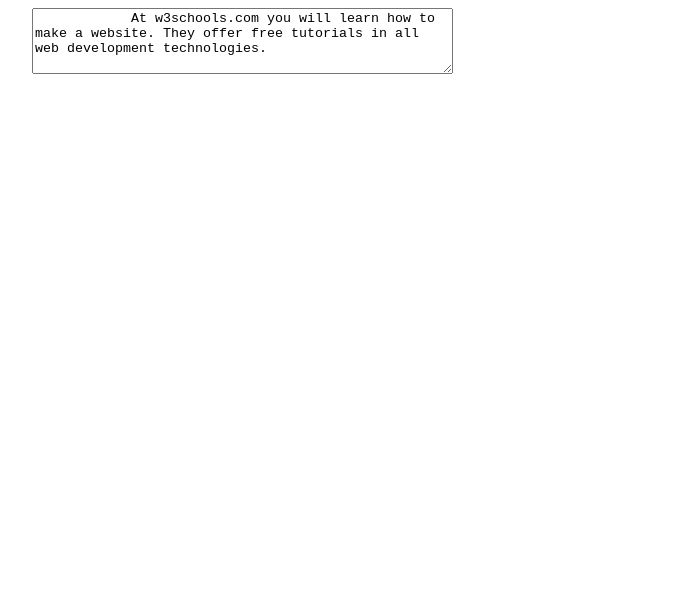
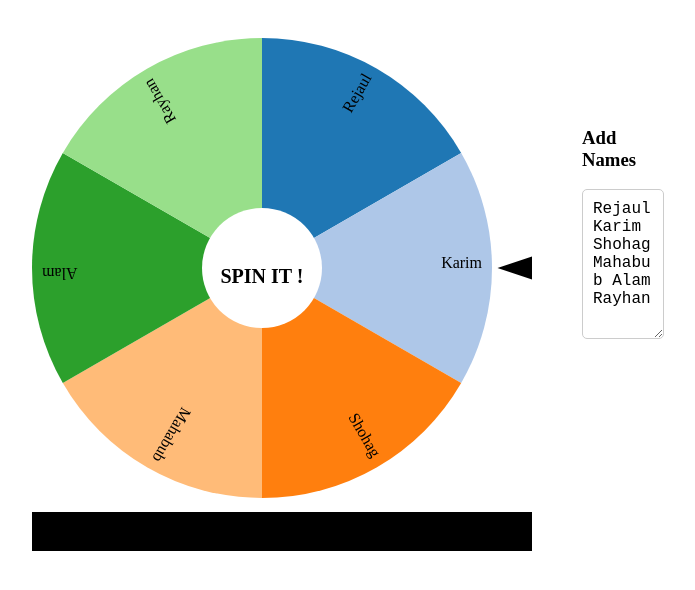
Before and after one commit to Rejaul-arim-shohag/WPXPO_assignment_1, a plain HTML site: page index.html in a window 1280 px wide. Shown: the whole page, without its empty margins (292-987 px from the left). Drawn offline with nearby package versions, Linux system fonts and the light colour scheme.

Commit message:
assignmet one complete

```diff
--- a/index.html
+++ b/index.html
@@ -10,12 +10,11 @@
     <div class="main_section">
       <div class="chat_section">
         <div id="chart"></div>
-        <div id="question"><h1></h1></div>
+        <div id="winner" class="winner"><h3></h3></div>
       </div>
       <div class="plyer_input_section">
-        <textarea id="playersTextarea" name="w3review" rows="4" cols="50">
-            At w3schools.com you will learn how to make a website. They offer free tutorials in all web development technologies.
-              </textarea>
+        <h3>Add Names</h3>
+        <textarea id="playersTextarea" name="w3review" rows="4" name="sitelink" cols="50">Rejaul Karim Shohag Mahabub Alam Rayhan </textarea>
       </div>
     </div>
     <script src="https://d3js.org/d3.v3.min.js" charset="utf-8"></script>
--- a/script.js
+++ b/script.js
@@ -1,23 +1,41 @@
+
+function processInputText(inputText) {
+  d3.select("#chart svg").remove();
+  spinnerFunction(stringToArrayConverter(inputText));
+}
 const playersTextarea = document.getElementById("playersTextarea");
+const spinButton = document.getElementById("spin_button");
+
 
 playersTextarea.addEventListener("input", () => {
   const inputText = playersTextarea.value;
-  helloFunction(stringToArrayConverter(inputText));
+  // Call the processing function with the input text
+  processInputText(inputText);
 });
 
-// helloFunction(stringToArrayConverter(playersTextarea.innerHTML));
+document.addEventListener("DOMContentLoaded", () => {
+  const defaultInputText = playersTextarea.value; // Get the default value of playersTextarea
+  processInputText(defaultInputText); // Call the processing function with the default value
+});
+
+playersTextarea.addEventListener("input", () => {
+  const inputText = playersTextarea.value;
+  d3.select("#chart svg").remove();
+  spinnerFunction(stringToArrayConverter(inputText));
+});
+
 const stringToArrayConverter = (text) => {
   const playerArray = text.split(/\s+/).filter((word) => word.trim() !== "");
   return playerArray.map((player, index) => {
     return {
       label: player,
       value: index + 1,
-      question: player,
+      playerName: player,
     };
   });
 };
 
-const helloFunction = (data) => {
+const spinnerFunction = (data) => {
   var padding = { top: 20, right: 40, bottom: 0, left: 0 },
     w = 500 - padding.left - padding.right,
     h = 500 - padding.top - padding.bottom,
@@ -72,6 +90,7 @@ const helloFunction = (data) => {
       return data[i].label;
     });
   container.on("click", spin);
+
   function spin(d) {
     container.on("click", null);
     //all slices have been seen, all done
@@ -101,16 +120,11 @@ const helloFunction = (data) => {
       .duration(3000)
       .attrTween("transform", rotTween)
       .each("end", function () {
-        //mark question as seen
         d3.select(".slice:nth-child(" + (picked + 1) + ") path").attr("fill", "#111");
-        //populate question
-        d3.select("#question h1").text(data[picked].question);
-        oldrotation = rotation;
-
-        /* Get the result value from object "data" */
-        console.log(data[picked].value);
-
-        /* Comment the below line for restrict spin to sngle time */
+        d3.select(".slice:nth-child(" + (picked + 1) + ") text")
+          .attr("fill", "white");
+        d3.select("#winner h3").text(`\"${data[picked].playerName}\"  is winner!`);
+        oldrotation = rotation
         container.on("click", spin);
       });
   }
@@ -129,8 +143,8 @@ const helloFunction = (data) => {
     .attr("x", 0)
     .attr("y", 15)
     .attr("text-anchor", "middle")
-    .text("SPIN")
-    .style({ "font-weight": "bold", "font-size": "30px" });
+    .text("SPIN IT !")
+    .style({ "font-weight": "bold", "font-size": "20px", "cursor": "pointer" });
 
   function rotTween(to) {
     var i = d3.interpolate(oldrotation % 360, rotation);
@@ -139,18 +153,4 @@ const helloFunction = (data) => {
     };
   }
 
-  //   function getRandomNumbers() {
-  //     var array = new Uint16Array(1000);
-  //     var scale = d3.scale.linear().range([360, 1440]).domain([0, 100000]);
-  //     if (window.hasOwnProperty("crypto") && typeof window.crypto.getRandomValues === "function") {
-  //       window.crypto.getRandomValues(array);
-  //       console.log("works");
-  //     } else {
-  //       //no support for crypto, get crappy random numbers
-  //       for (var i = 0; i < 1000; i++) {
-  //         array[i] = Math.floor(Math.random() * 100000) + 1;
-  //       }
-  //     }
-  //     return array;
-  //   }
 };
--- a/style.css
+++ b/style.css
@@ -4,33 +4,28 @@
     display: flex;
 }
 
-/* text{
-    font-family:Helvetica, Arial, sans-serif;
-    font-size:11px;
-    pointer-events:none;
+.plyer_input_section{
+    margin-top:  100px;
+    margin-left: 50px;
 }
-#chart{
-    position:absolute;
-    width:500px;
-    height:500px;
-    top:0;
-    left:0;
+#playersTextarea {
+    width: 100%;
+    height: 150px;
+    padding: 10px;
+    box-sizing: border-box;
+    font-size: 16px;
+    border: 1px solid #ccc;
+    border-radius: 5px;
+    margin-bottom: 20px;
+  }
+
+  #playersTextarea:focus {
+    outline: none;
+    border-color: #007bff;
+    box-shadow: 0 0 5px rgba(0, 123, 255, 0.5);
+  }
+.winner{
+    background-color: black;
+    padding: 10px 30px;
+    color:white
 }
-#question{
-    position: absolute;
-    width:400px;
-    height:500px;
-    top:0;
-    left:520px;
-}
-#question h1{
-    font-size: 50px;
-    font-weight: bold;
-    font-family: "Helvetica Neue", Helvetica, Arial, sans-serif;
-    position: absolute;
-    padding: 0;
-    margin: 0;
-    top:50%;
-    -webkit-transform:translate(0,-50%);
-            transform:translate(0,-50%);
-} */
```
